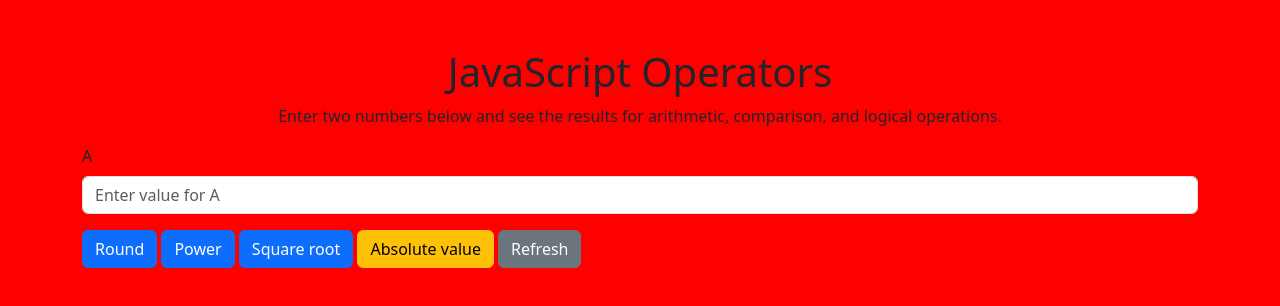
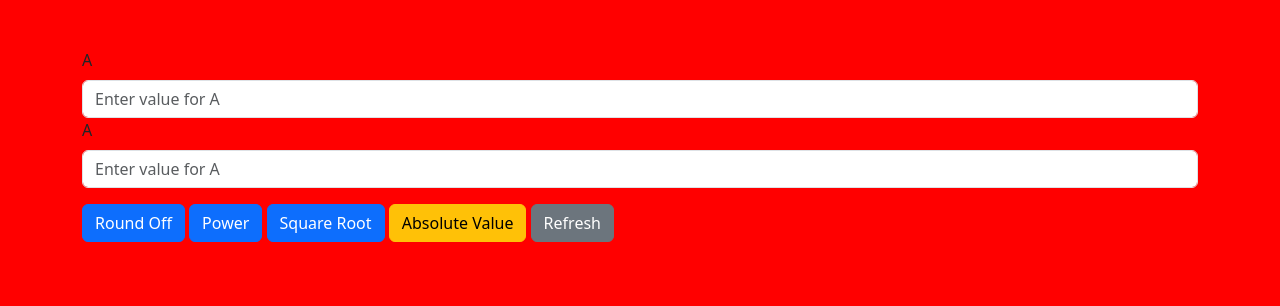
Before and after one commit to Gur7/Q4_Ex-1, a plain HTML site: page index.html in a window 1280 px wide. Drawn offline with nearby package versions, Linux system fonts and the light colour scheme.

Commit message:
Update index.html

```diff
--- a/index.html
+++ b/index.html
@@ -15,8 +15,8 @@
 <body>
 
     <div class="container mt-5 mb-5">
-        <h1 class="text-center">JavaScript Operators</h1>
-        <p class="text-center">Enter two numbers below and see the results for arithmetic, comparison, and logical operations.</p>
+        <label for="B" class="form-label">A</label>
+        <input type="number" class="form-control" id="A" placeholder="Enter value for A">
 
         <form>
             <div class="mb-3">
@@ -24,10 +24,10 @@
                 <input type="number" class="form-control" id="A" placeholder="Enter value for A">
             </div>
 
-            <button type="button" class="btn btn-primary" onclick="round()">Round</button>
+            <button type="button" class="btn btn-primary" onclick="round()">Round Off</button>
             <button type="button" class="btn btn-primary" onclick="power()">Power</button>
-            <button type="button" class="btn btn-primary" onclick="root()">Square root</button>
-            <button type="button" class="btn btn-warning" onclick="absolute()">Absolute value</button>
+            <button type="button" class="btn btn-primary" onclick="root()">Square Root</button>
+            <button type="button" class="btn btn-warning" onclick="absolute()">Absolute Value</button>
             <button type="button" class="btn btn-secondary" onclick="window.location.reload()">Refresh</button>
         </form>
     </div>
```
